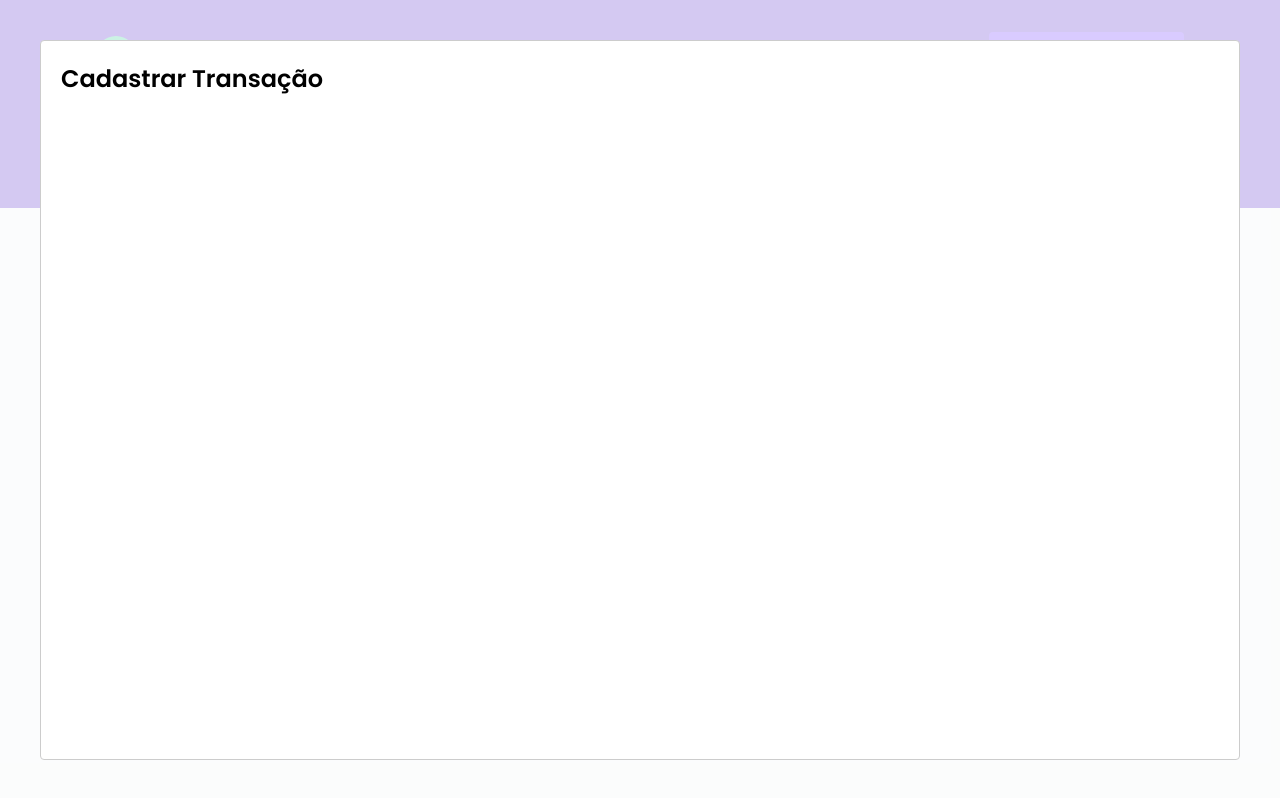
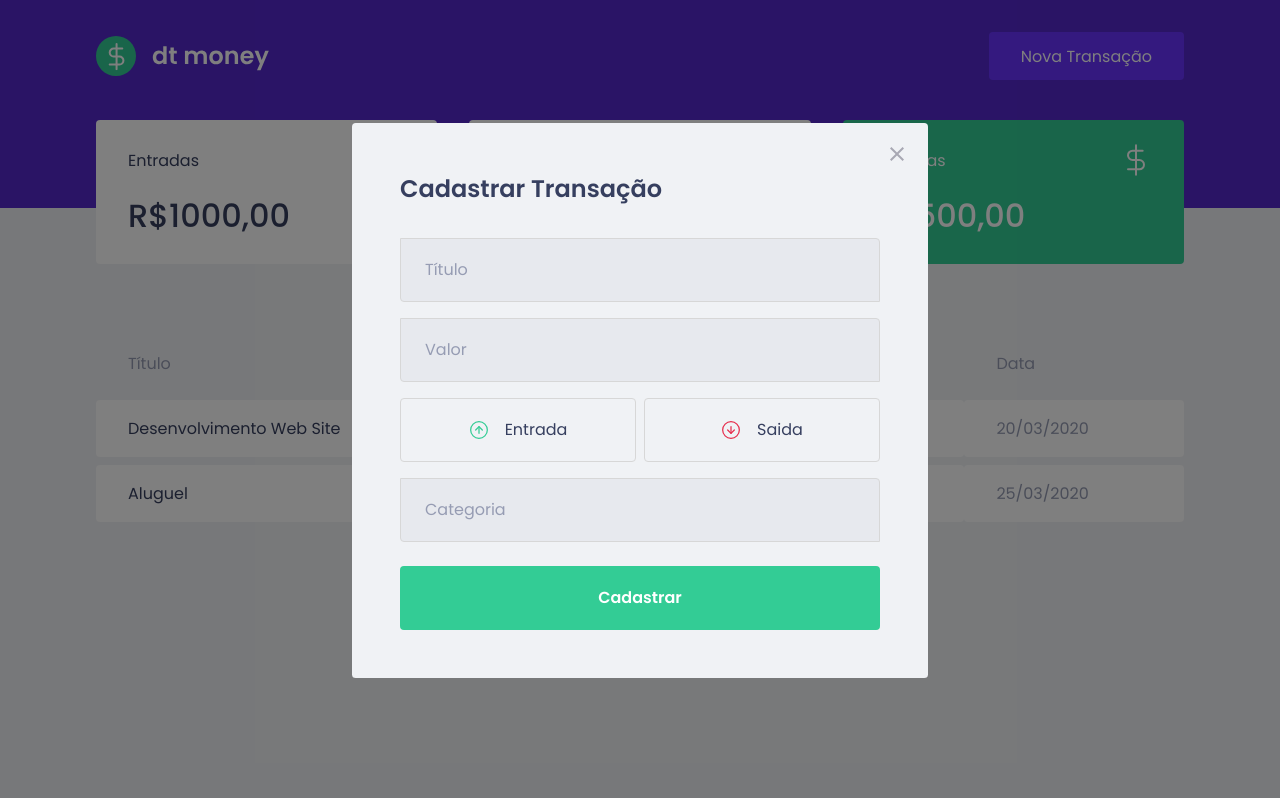
Before and after one commit to nittosantos/dtmoneyrocketseat, a React (Create React App) app: page / in a window 1280 px wide. Both pictures are taken after a click on the button "Nova Transação". Built offline with nearby package versions, Linux system fonts and the light colour scheme; no server answers; what miragejs would draw is missing.

Commit message:
finalizando estilização do Modal

```diff
--- a/package.json
+++ b/package.json
@@ -5,6 +5,7 @@
   "dependencies": {
     "axios": "^0.24.0",
     "miragejs": "^0.1.42",
+    "polished": "^4.1.3",
     "react": "^17.0.2",
     "react-dom": "^17.0.2",
     "react-modal": "^3.14.4",
--- a/src/components/NewTransactionModal/index.tsx
+++ b/src/components/NewTransactionModal/index.tsx
@@ -1,14 +1,50 @@
 import Modal from 'react-modal';
-import { Container } from './styles';
+import { Container, TransactionContainer } from './styles';
 import { NewTransactionModalProps } from './types';
+import closeImg from '../../assets/close.svg';
+import incomeImg from '../../assets/income.svg';
+import outcomeImg from '../../assets/outcome.svg';
 
 export const NewTransactionModal: React.FC<NewTransactionModalProps> = ({
   isOpen,
   onRequestClose,
 }) => {
   return (
-    <Modal isOpen={isOpen} onRequestClose={onRequestClose}>
-      <h2>Cadastrar Transação</h2>
+    <Modal
+      isOpen={isOpen}
+      onRequestClose={onRequestClose}
+      overlayClassName='react_modal_overlay'
+      className='react_modal_content'
+    >
+      <button
+        type='button'
+        onClick={onRequestClose}
+        className='react_modal_close'
+      >
+        <img src={closeImg} alt='Fechar Modal' />
+      </button>
+      <Container>
+        <h2>Cadastrar Transação</h2>
+
+        <input placeholder='Título' />
+
+        <input placeholder='Valor' type='number' />
+
+        <TransactionContainer>
+          <button type='button'>
+            <img src={incomeImg} alt='Entrada' />
+            <span>Entrada</span>
+          </button>
+          <button type='button'>
+            <img src={outcomeImg} alt='Saida' />
+            <span>Saida</span>
+          </button>
+        </TransactionContainer>
+
+        <input placeholder='Categoria' />
+
+        <button type='submit'>Cadastrar</button>
+      </Container>
     </Modal>
   );
 };
--- a/src/components/NewTransactionModal/styles.ts
+++ b/src/components/NewTransactionModal/styles.ts
@@ -1,3 +1,81 @@
 import styled from 'styled-components';
+import { darken } from 'polished';
 
-export const Container = styled.div``;
+export const Container = styled.form`
+  h2 {
+    color: var(--text-title);
+    font-size: 1.5rem;
+    margin-bottom: 2rem;
+  }
+
+  input {
+    width: 100%;
+    padding: 0 1.5rem;
+    height: 4rem;
+    border-radius: 0 0.25rem;
+    background: #e7e9ee;
+    border: 1px solid #d7d7d7;
+    font-weight: 400;
+    font-size: 1rem;
+
+    &::placeholder {
+      color: var(--text-body);
+    }
+
+    & + input {
+      margin-top: 1rem;
+    }
+  }
+
+  button[type='submit'] {
+    width: 100%;
+    padding: 0 1.5rem;
+    height: 4rem;
+    color: #fff;
+    border-radius: 0.25rem;
+    border: 0;
+    background: var(--green);
+    font-size: 1rem;
+    margin-top: 1.5rem;
+    transition: filter 0.2s;
+    font-weight: 600;
+
+    &:hover {
+      filter: brightness(0.9);
+    }
+  }
+`;
+
+export const TransactionContainer = styled.div`
+  margin: 1rem 0;
+  display: grid;
+  grid-template-columns: 1fr 1fr;
+  gap: 0.5rem;
+
+  button {
+    height: 4rem;
+    border: 1px solid #d7d7d7;
+    border-radius: 0.25rem;
+    background: transparent;
+    display: flex;
+    align-items: center;
+    justify-content: center;
+    transition: filter 0.2s;
+
+    &:hover {
+      border-color: ${darken(0.1, '#d7d7d7')};
+    }
+
+    img {
+      width: 20px;
+      height: 20px;
+    }
+
+    span {
+      display: inline-block;
+      margin-left: 1rem;
+      font-size: 1rem;
+      color: var(--text-title);
+    }
+  }
+`;
--- a/src/styles/global.ts
+++ b/src/styles/global.ts
@@ -49,4 +49,38 @@ export const GlobalStyle = createGlobalStyle`
     opacity: 0.6;
     cursor: not-allowed;
   }
+
+  .react_modal_overlay {
+    background: rgba(0, 0, 0, 0.5);
+    position: fixed;
+    top: 0;
+    bottom: 0;
+    right: 0;
+    left: 0;
+    display: flex;
+    align-items: center;
+    justify-content: center;
+  }
+
+  .react_modal_content {
+    width: 100%;
+    max-width: 576px;
+    background: var(--background);
+    padding: 3rem;
+    position: relative;
+    border-radius: 0.24rem;
+  }
+
+  .react_modal_close {
+    position: absolute;
+    right: 1.5rem;
+    top: 1.5rem;
+    border: 0;
+    background: transparent;
+    transition: filter 0.2s;
+
+    &:hover {
+      filter: brightness(0.8);
+    }
+  }
 `;
```
Also changed, not shown: 1 other file (tests, documents, lock files or other folders).
